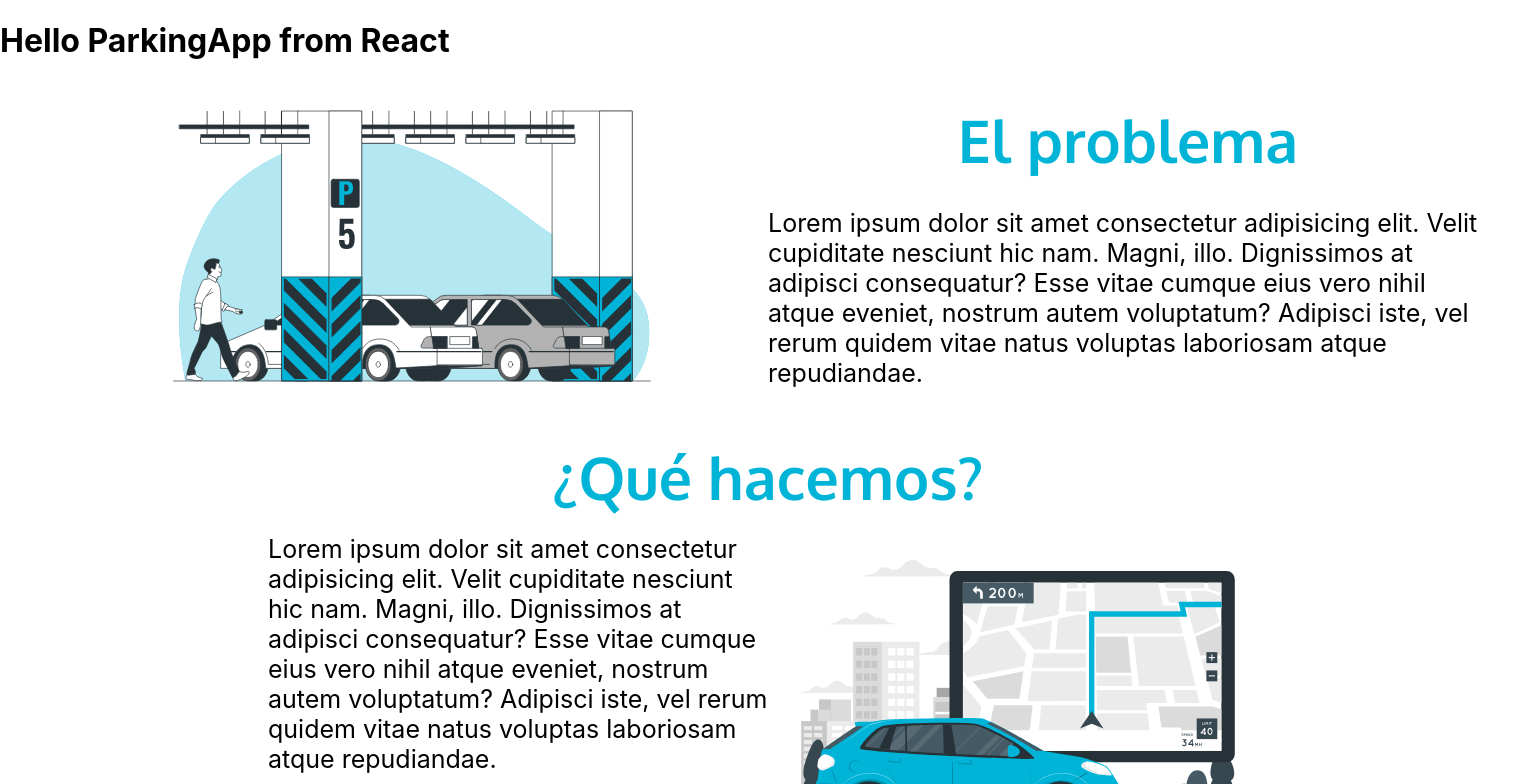
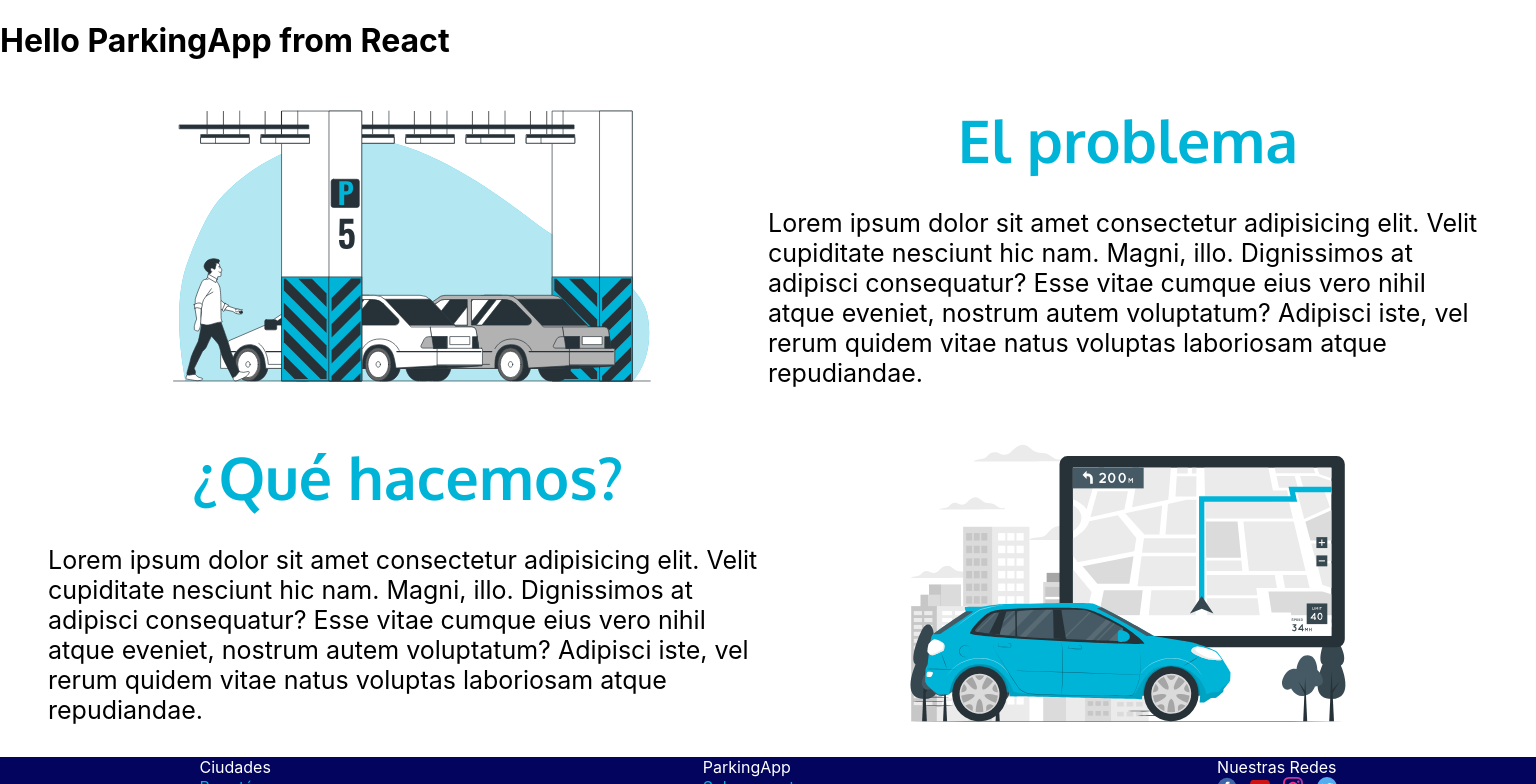
Before and after one commit to jlopezsa/ParkingApp-front-end, a React (Create React App) app: page / in a window 1536 px wide. Shown: the top 784 px of the page. Built offline with nearby package versions, Linux system fonts and the light colour scheme.

Commit message:
feature/Finish components Views with figures left and right

```diff
--- a/src/components/ViewsFigLeft/ViewsFigLeft.scss
+++ b/src/components/ViewsFigLeft/ViewsFigLeft.scss
@@ -58,8 +58,5 @@
       grid-area: figCell;
       width: 500px;
     }
-    &__empty{
-      grid-area: emptyCell;
-    }
   }
 }
--- a/src/components/ViewsFigRight/ViewsFigRight.scss
+++ b/src/components/ViewsFigRight/ViewsFigRight.scss
@@ -5,9 +5,8 @@
   max-width: 440px;
   margin-left: auto;
   margin-right: auto;
-  display: flex;
-  flex-direction: column;
-  justify-content: center;
+  display: grid;
+  grid-template-rows: auto auto auto;
 
   &__title{
     font-family: Oxygen-Bold;
@@ -20,6 +19,7 @@
       margin-bottom: 20px;
     }
   }
+
   &__text{
     text-align: center;
     font-size: $body1;
@@ -28,23 +28,25 @@
       margin-bottom: 20px;
     }
   }
-  &__figure{
-      width: 400px;
-    }
 }
 
 @media (min-width: 1440px) {
   .container-view-r{
-    flex-direction: row;
-    flex-wrap: wrap;
+    display: grid;
     max-width: 1440px;
+    grid-template-columns: 720px 720px;
+    grid-template-rows: auto auto;
+    justify-items: center;
+    grid-template-areas:
+      "titleCell figCell"
+      "textCell  figCell";
     &__text{
+      grid-area: textCell;
       text-align: left;
-      width: 500px;
       font-size: $headline5;
     }
     &__title{
-      width: 1440px;
+      grid-area: titleCell;
       text-align: center;
       margin-top: 20px;
       margin-bottom: 20px;
@@ -53,16 +55,8 @@
       }
     }
     &__figure{
+      grid-area: figCell;
       width: 500px;
     }
   }
-  .container-view-r :nth-child(1) { order: 1; }
-  .container-view-r :nth-child(2) { order: 3; }
-  .container-view-r :nth-child(3) { order: 2; }
-
-  .container-view-r__title--top {
-    order: -1;
-    flex: 1 0 100%;
-  }
-
 }
```
